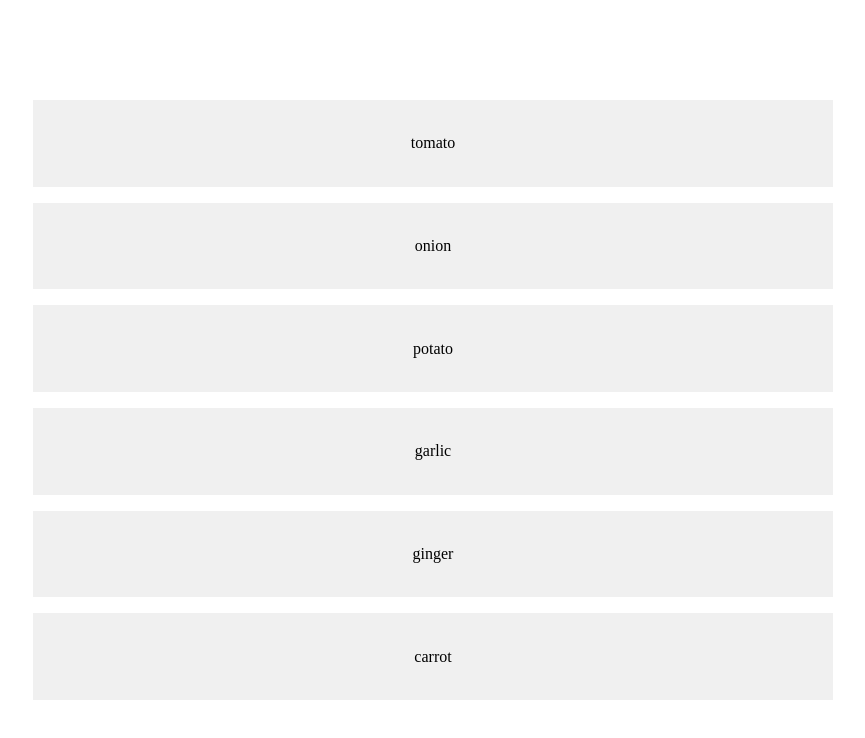
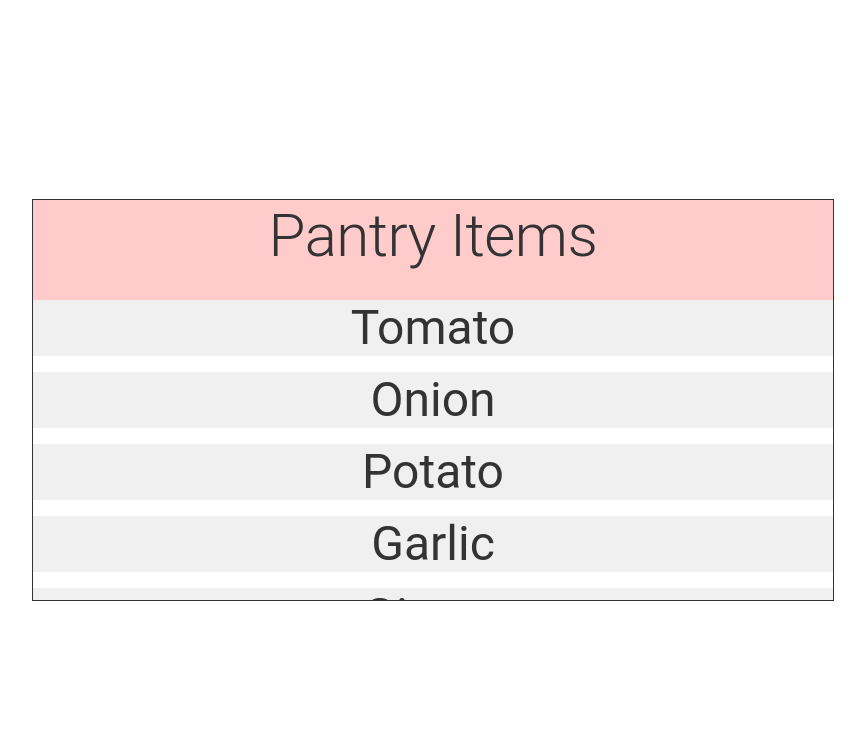
Before and after one commit to woleadeoshun10/pantry-tracker, a Next.js app in the folder pantry/: page / in a window 1280 px wide. Shown: the top 738 px of the page, without its empty margins (207-1072 px from the left). Built offline with nearby package versions, Linux system fonts and the light colour scheme.

Commit message:
Pantry tracker

```diff
--- a/pantry/app/page.js
+++ b/pantry/app/page.js
@@ -1,7 +1,7 @@
-import { Box, Stack } from "@mui/material";
+import { Box, Stack, Typography } from "@mui/material";
 
 const item =[
-  'tomato','onion','potato','garlic','ginger','carrot'
+  'tomato','onion','potato','garlic','ginger','carrot','lettuce','kale','cucumber '
 ]
 
 
@@ -12,25 +12,47 @@ export default function Home() {
     height ="100vh"
     display={'flex'}
     justifyContent={'center'}
-    alignItems={'center'}>
-      <Stack width ="800px" height= "600px" spacing ={2}>
+    flexDirection={'column'}
+    alignItems={'center'}
+    >
+     <Box border={'1px solid #333'}>
+    <Box width ="800px" height ="100px" bgcolor={'#FFCCCB'} >
+    <Typography variant ={'h2'} color ={'#333'} textAlign = {'center'}>
+      Pantry Items
+      </Typography>
+    </Box>
+      <Stack width ="800px" height= "300px" spacing ={2} overflow={'auto'}>
 
       {item.map((i) => (
         <Box
           key={i}
           width = "100%"
-          height ="100px"
+          height ="300px"
           display={'flex'}
           justifyContent={'center'}
           alignItems={'center'}
           bgcolor={'#f0f0f0'}
           >
-            {i}
+
+            <Typography
+            variant={'h3'}
+            color ={'#333'}
+            textAlign={'center'}
+
+
+            >
+              {
+                //Capitalize the first letter item
+              i.charAt(0).toUpperCase() + i.slice(1)
+              }
+            </Typography>
+
+
           </Box>
 
       ))}
      </Stack>
-
+    </Box>
 
     </Box>
 
```
Also changed, not shown: 1 other file (tests, documents, lock files or other folders).
